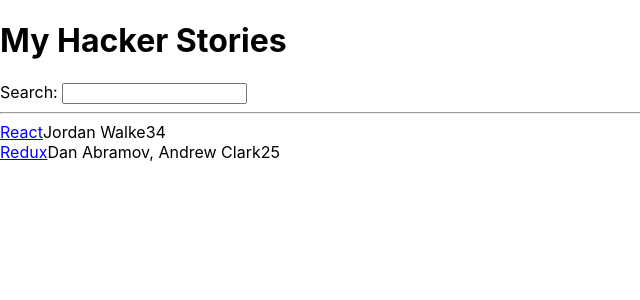
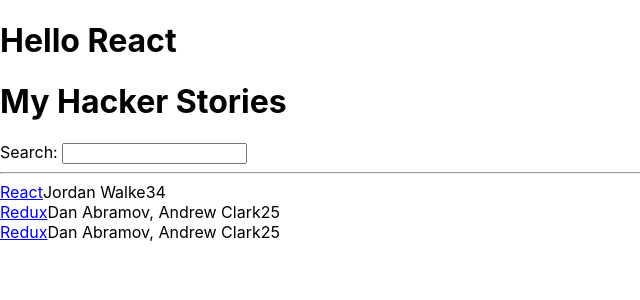
Before and after one commit to Masakida0514/educative_study, a React (Create React App) app: page / in a window 1280 px wide. Shown: the top 300 px of the page, without its empty margins (0-640 px from the left). Built offline with nearby package versions, Linux system fonts and the light colour scheme.

Commit message:
create my 1st component

```diff
--- a/src/App.js
+++ b/src/App.js
@@ -1,4 +1,8 @@
-import React from 'react';
+import * as React from 'react';
+
+function getTitle(title) {
+  return title;
+}
 
 const list = [
   {
@@ -17,20 +21,37 @@
     points: 5,
     objectID: 1,
   },
+  {
+    title: 'Redux',
+    url: 'https://redux.js.org/',
+    author: 'Dan Abramov, Andrew Clark',
+    num_comments: 2,
+    points: 5,
+    objectID: 1,
+  },
 ];
+
+// We'll split some of responsibilities into a Standalone List Component
+// React Components = App + List
 
 function App() {
   return (
     <div>
+      <h1>Hello {getTitle('React')}</h1>
       <h1>My Hacker Stories</h1>
 
       <label htmlFor="search">Search: </label>
       <input id="search" type="text" />
       <hr />
-        {list.map(function(item) {
+      <List />
+    </div>
+  );
+}
+
+function List() {
+  return list.map(function(item){
     return (
-          <div key={item.objectID}>
-          {/* リストにkeyを割り当て可能 */}
+      <div key = {item.objectID}>
         <span>
           <a href={item.url}>{item.title}</a>
         </span>
@@ -39,8 +60,7 @@
         <span>{item.points}</span>
       </div>
     );
-        })}
-    </div>
-  );
+  });
 }
+
 export default App;
```
Lines whose indentation alone changed are shown as unchanged.
